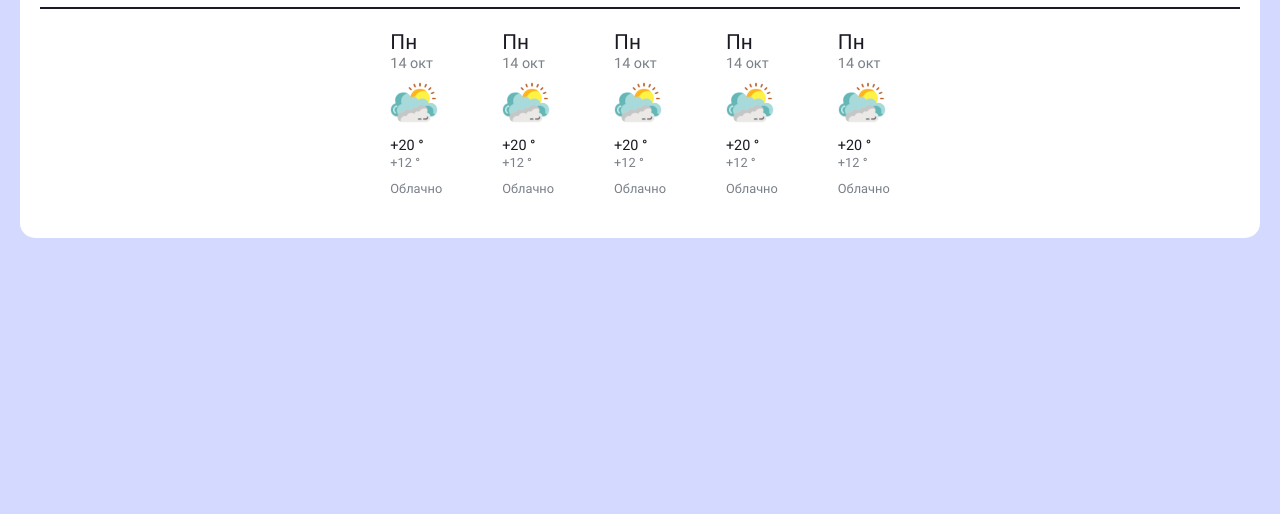
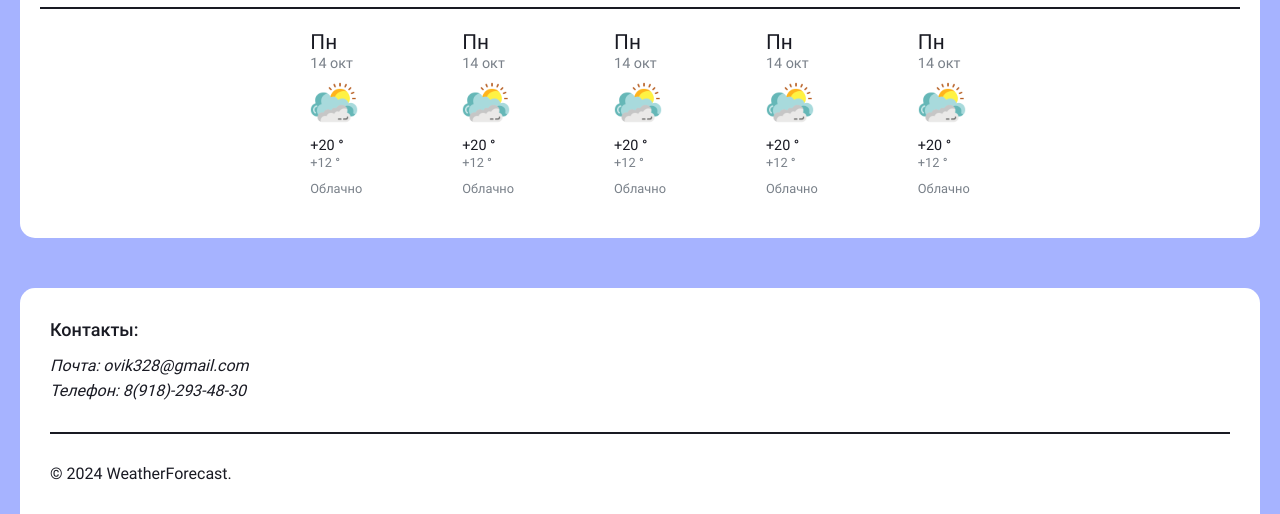
Before and after one commit to Ovanes1002/WeatherForecast, a website: page src/index.html in a window 1280 px wide. Shown: the part 295-809 px from the top of the page. Drawn offline with nearby package versions, Linux system fonts and the light colour scheme; files that its build step writes are made by us from their sources.

Commit message:
Доделан шаблон погоды, доделана тёмная тема сайта

```diff
--- a/src/index.html
+++ b/src/index.html
@@ -132,6 +132,22 @@
                 </div>
             </section>
         </main>
+        <footer class="footer container">
+            <div class="footer__inner">
+                <div class="footer__body">
+                    <div class="footer__contacts">
+                        <h2 class="footer__contacts-title h4">Контакты:</h2>
+                        <address class="footer__contacts-body">
+                            <p>Почта: <a href="mailto:ovik328@gmail.com">ovik328@gmail.com</a></p>
+                            <p>Телефон: <a href="tel:89182934830">8(918)-293-48-30</a></p>
+                        </address>
+                    </div>
+                </div>
+                <div class="footer__extra">
+                    <p class="footer__copyright">© <time datetime="2024">2024</time> WeatherForecast.</p>
+                </div>
+            </div>
+        </footer>
 
         <script src="js/script.js"></script>
     </body>
--- a/src/scss/_globals.scss
+++ b/src/scss/_globals.scss
@@ -9,11 +9,20 @@ body {
     transition-duration: var(--transition-duration);
 
     &:has(.theme__select--light) {
+        color: var(--color-dark);
         background-color: var(--color-light-blue);
     }
     &:has(.theme__select--dark) {
         color: var(--color-light);
         background-color: var(--color-dark-blue);
+        .forecast {
+            background-color: var(--color-dark-blue-alt);
+        }
+
+        .footer__inner {
+            color: inherit;
+            background-color: var(--color-dark-blue-alt);
+        }
     }
 }
 
--- a/src/scss/_variables.scss
+++ b/src/scss/_variables.scss
@@ -2,8 +2,9 @@
     --color-dark: #191a23;
     --color-gray: #798089;
     --color-light: #ffffff;
-    --color-light-blue: #d4daff;
+    --color-light-blue: #a6b3ff;
     --color-dark-blue: #3a3d55;
+    --color-dark-blue-alt: #262839;
 
     --border: 1px solid var(--color-dark);
     --border-radius: 15px;
--- /dev/null
+++ b/src/scss/blocks/_footer.scss
@@ -0,0 +1,23 @@
+.footer {
+    &__inner {
+        padding: 30px;
+        color: var(--color-dark);
+        background-color: var(--color-light);
+        border-top-left-radius: var(--border-radius);
+        border-top-right-radius: var(--border-radius);
+    }
+
+    &__contacts-body {
+        display: flex;
+        flex-direction: column;
+        row-gap: 5px;
+        padding: 15px 0 30px;
+        p {
+            margin-bottom: 0;
+        }
+    }
+    &__extra {
+        padding-top: 30px;
+        border-top: 2px solid currentColor;
+    }
+}
--- a/src/scss/blocks/_forecast.scss
+++ b/src/scss/blocks/_forecast.scss
@@ -19,7 +19,7 @@
     &__list {
         display: flex;
         justify-content: center;
-        column-gap: 60px;
+        column-gap: 100px;
         padding: 20px 10px;
     }
 
--- a/src/scss/style.scss
+++ b/src/scss/style.scss
@@ -1,4 +1,4 @@
 @import "normalize", "fonts", "mixins", "media", "variables", "utils", "globals";
 
 @import "blocks/header", "blocks/search", "blocks/input", "blocks/theme", "blocks/logo", "blocks/section",
-    "blocks/forecast";
+    "blocks/forecast", "blocks/footer";
```
